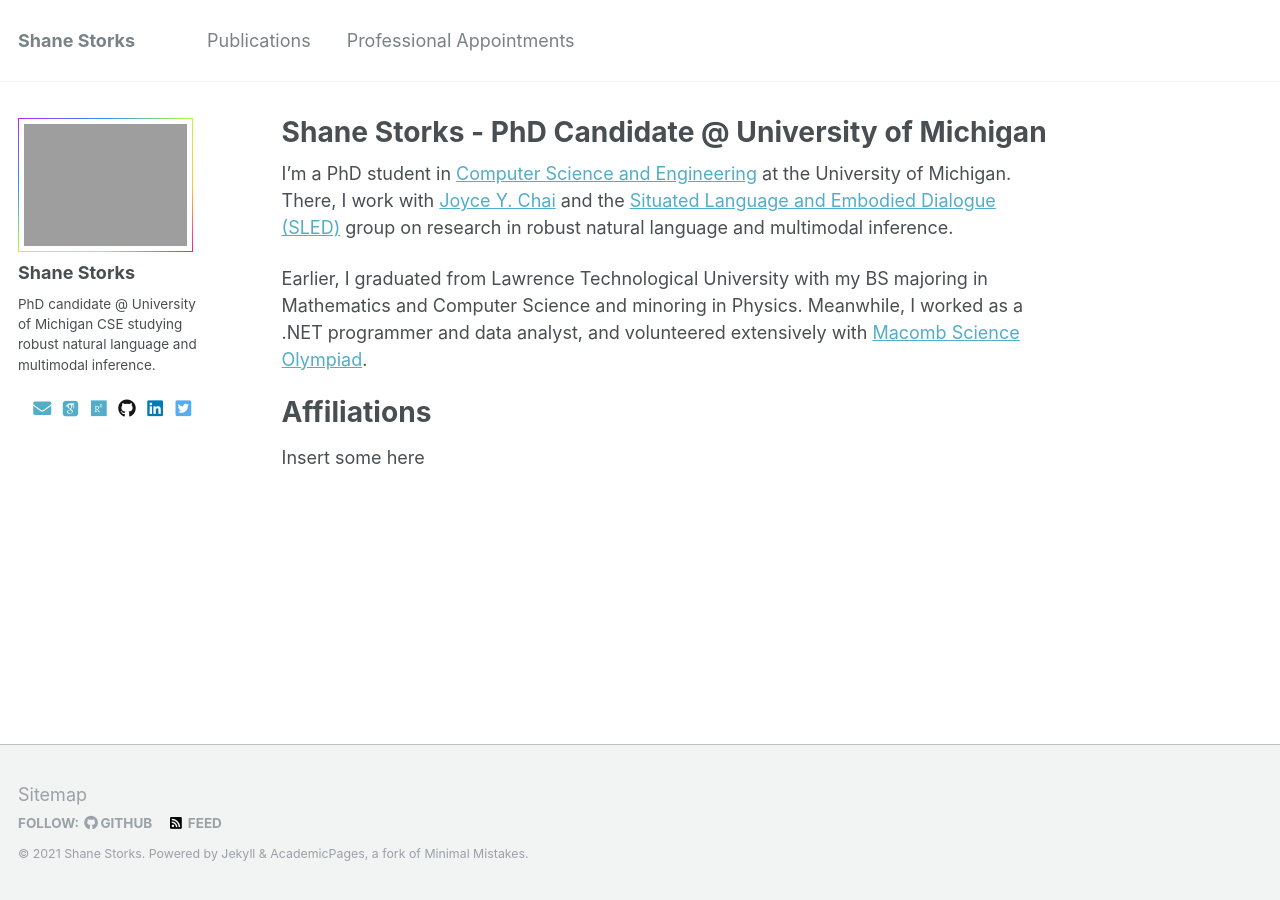
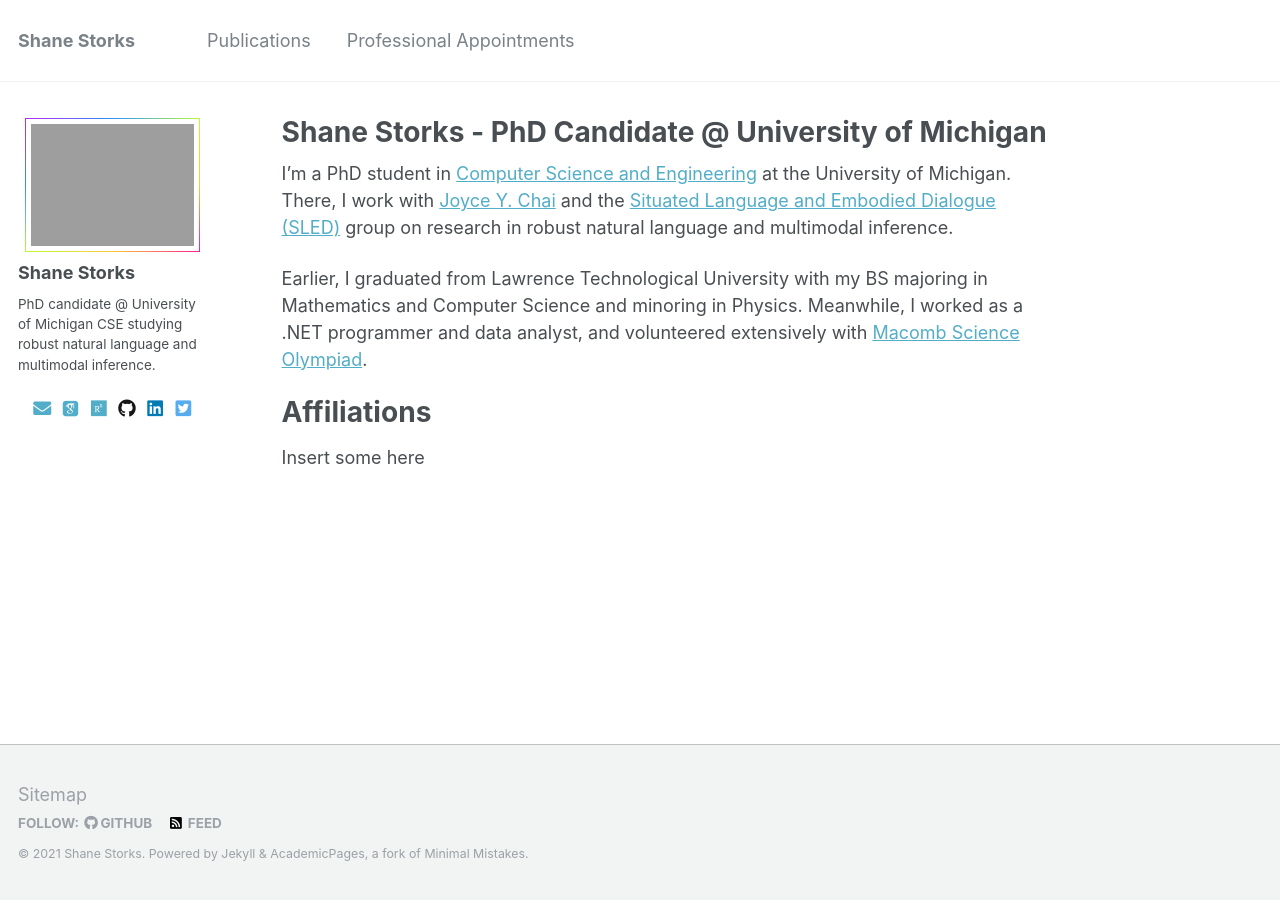
Before and after one commit to shanestorks/shanestorks.github.io, a Jekyll site: the page built from _pages/about.md, in a window 1280 px wide. Built offline with Jekyll 4.4.1, drawn with Linux system fonts in a browser that asks for light colours; some web fonts are replaced.

Commit message:
Sidebar changes

```diff
--- a/_includes/author-profile.html
+++ b/_includes/author-profile.html
@@ -6,7 +6,7 @@
 
 <div itemscope itemtype="http://schema.org/Person">
 
-  <div class="author__avatar">
+  <div class="author__avatar" align="center">
     {% if author.avatar contains "://" %}
     	<img src="{{ author.avatar }}" alt="{{ author.name }}">
     {% else %}
```
